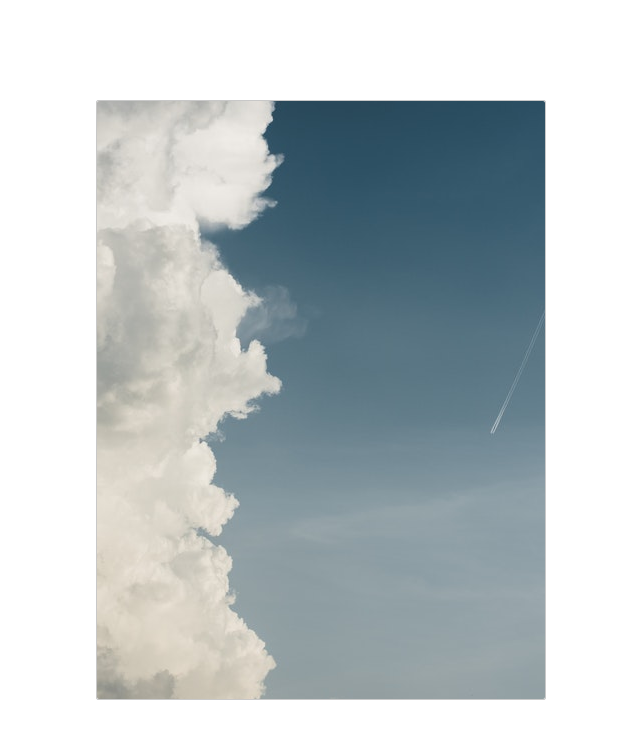
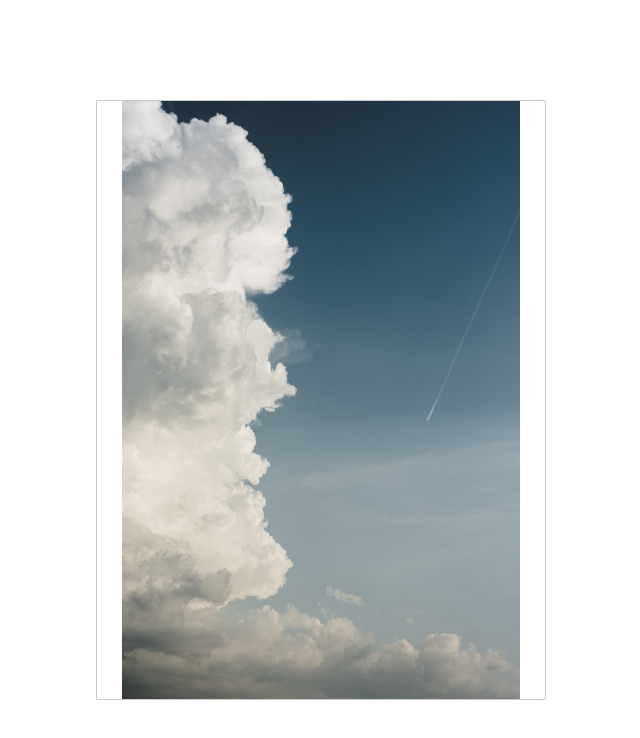
Before and after one commit to shavtvalishvili/carousel-component, a React app: page / in a window 1280 px wide. Shown: the top 738 px of the page, without its empty margins (319-959 px from the left). Built offline with nearby package versions, Linux system fonts and the light colour scheme.

Commit message:
feat: add styling to carousel content

```diff
--- a/src/components/CarouselContent/CarouselContent.css
+++ b/src/components/CarouselContent/CarouselContent.css
@@ -1 +1,16 @@
 /* USER CSS */
+
+.mainContent {
+  max-height: 100%;
+  max-width: 100%;
+}
+
+.previewContent {
+  font-size: 50%;
+  min-height: 100%;
+  min-width: 100%;
+  max-height: 100%;
+  max-width: 100%;
+  border-radius: 2px;
+  object-fit: cover;
+}
--- a/src/components/CarouselContent/CarouselContent.js
+++ b/src/components/CarouselContent/CarouselContent.js
@@ -1,4 +1,5 @@
 import React from "react"
+import "./CarouselContent.css"
 
 const CarouselContent = (props) => {
   return (
```
